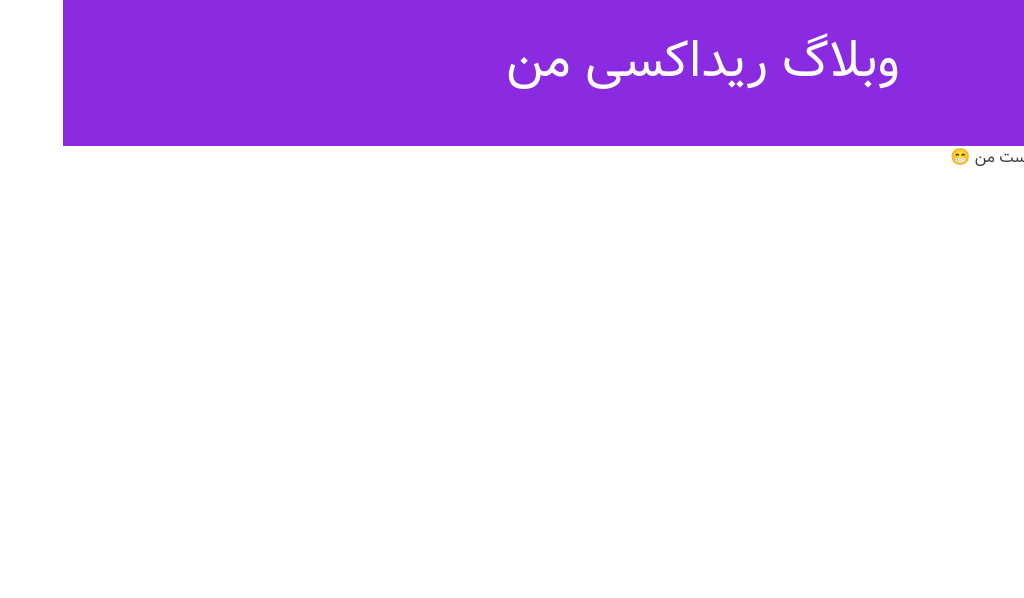
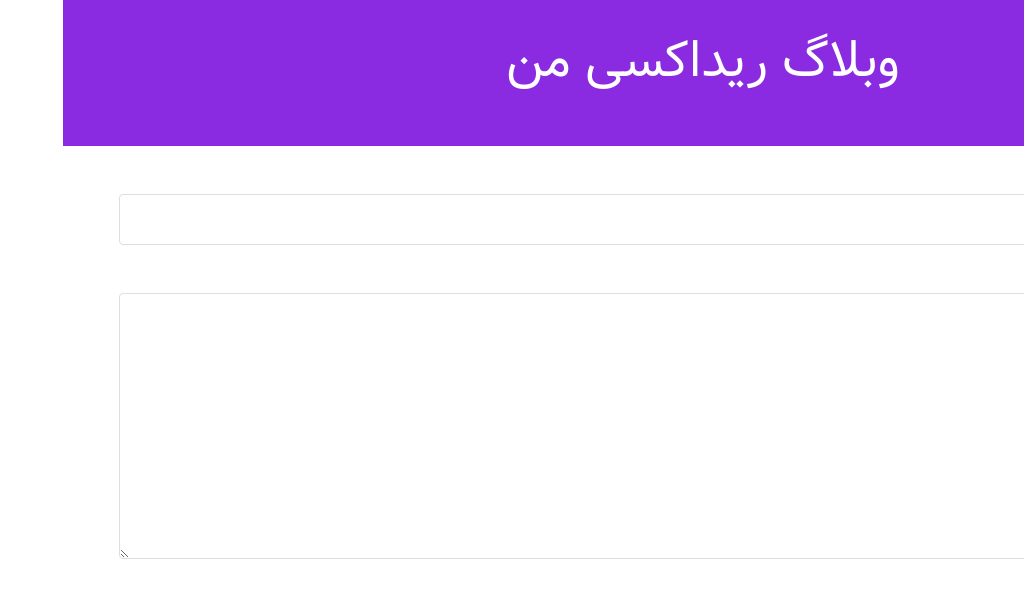
Before and after one commit to devmahmoudi/react-practices, a React (Vite) app in the folder redux-blog/: page /blogs/create-blog in a window 1280 px wide. Shown: the top 598 px of the page, without its empty margins (256-1280 px from the left). Built offline with nearby package versions, Linux system fonts and the light colour scheme.

Commit message:
feat: add create-blog form and link.

```diff
--- a/redux-blog/src/pages/Blogs.jsx
+++ b/redux-blog/src/pages/Blogs.jsx
@@ -9,6 +9,8 @@ const Blogs = () => {
 
 
     return (
+        <div style={{padding:10}}>
+            <Link style={{padding: 20}} to={'/blogs/create-blog'}>ایجاد بلاگ جدید</Link>
             <Card>
                 {blogs.map((blog) => (
                     <Card key={blog.id}>
@@ -20,6 +22,7 @@ const Blogs = () => {
                     </Card>
                 ))}
             </Card>
+        </div>
     )
 }
 
--- /dev/null
+++ b/redux-blog/src/pages/CreateBlog.jsx
@@ -0,0 +1,26 @@
+import { Link } from "react-router-dom";
+
+const CreateBlog = () => {
+    return (
+        <form>
+            <div className="form-group">
+                <label for="title">
+                    عنوان :
+                </label>
+                <input name="title" type="text" id="title"/>
+            </div>
+            <div className="form-group">
+                <label for="body">
+                    متن :
+                </label>
+                <textarea name="body" id="body" rows={15}></textarea>
+            </div>
+            <div className="form-group">
+                <button style={{marginBottom: 0}}>ذخیره</button>
+                <Link to={'/blogs'} style={{marginTop: 0, marginRight: 10, backgroundColor: "yellow", padding: 7, borderRadius: 10}}>انصراف</Link>
+            </div>
+        </form>
+    )
+}
+
+export default CreateBlog;
--- a/redux-blog/src/routes/index.jsx
+++ b/redux-blog/src/routes/index.jsx
@@ -3,6 +3,7 @@ import { createBrowserRouter } from 'react-router-dom'
 import MainLayout from '../layouts/MainLayout.jsx'
 import Blogs from '../pages/Blogs.jsx'
 import Blog from '../pages/Blog.jsx'
+import CreateBlog from '../pages/CreateBlog.jsx'
 
 export const routes = createBrowserRouter([
     {
@@ -19,6 +20,10 @@ export const routes = createBrowserRouter([
           element: <Blogs/>
         },
         {
+          path: '/blogs/create-blog',
+          element: <CreateBlog/>
+        },
+        {
           path: '/blogs/:blogId',
           element: <Blog/>
         }
```
Lines whose indentation alone changed are shown as unchanged.
